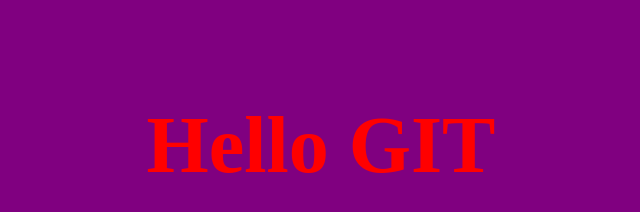
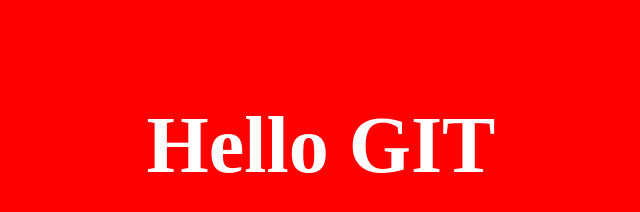
Before and after one commit to TIOZ20/git-test-2018, a plain HTML site: page index.html in a window 1280 px wide. Shown: the whole page, without its empty margins (319-959 px from the left). Drawn offline with Linux system fonts and the light colour scheme.

Commit message:
Изменил фон сайта и фон текста

```diff
--- a/style.css
+++ b/style.css
@@ -1,9 +1,9 @@
 body{
-    background: purple;
+    background: red;
 }
 h1{
     font-size: 80px;
-    color: red;
+    color: white;
     text-align: center;
     margin-top: 100px;
 }
```
